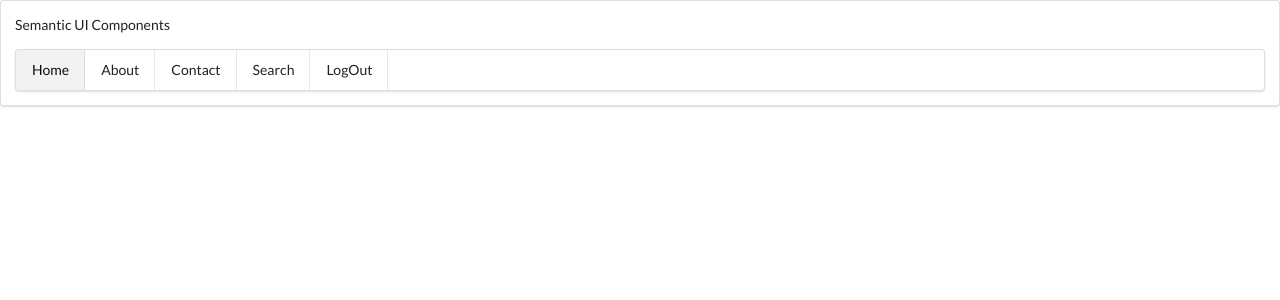
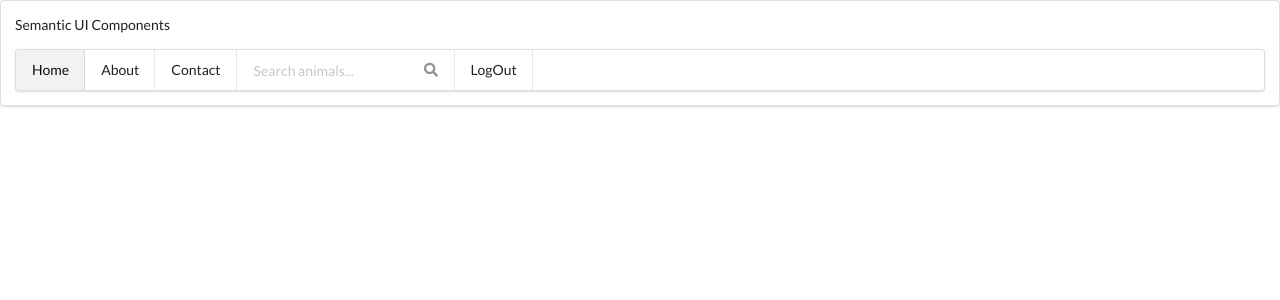
Before and after one commit to DelroyGayle/potential-bassoon, a Django app: page / in a window 1280 px wide. Shown: the top 300 px of the page. Run offline with Django 3.2, Linux system fonts and the light colour scheme; some libraries are stand-ins or nearby versions.

Commit message:
With search icon

```diff
--- a/testmenu/templates/testmenu/index.html
+++ b/testmenu/templates/testmenu/index.html
@@ -20,7 +20,13 @@
             <a class ="item active">Home</a>
             <a class ="item">About</a>
             <a class ="item">Contact</a>
-            <a class ="item">Search</a>
+            <div class="ui category search item">
+                <div class="ui transparent icon input">
+                  <input class="prompt" type="text" placeholder="Search animals...">
+                  <i class="search link icon"></i>
+                </div>
+
+              </div>
             <a class ="item">LogOut</a>
         </div>
     </div>
```
